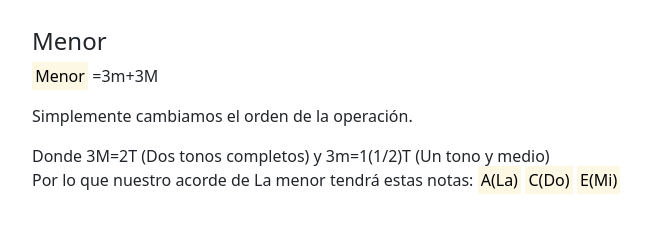
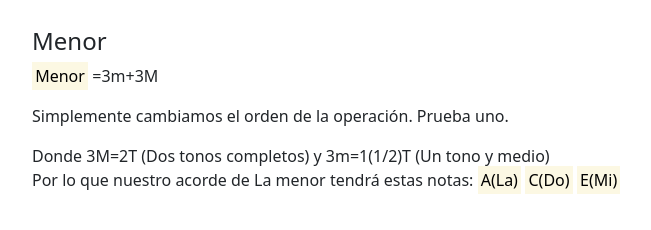
Before and after one commit to abrunooo/WebSite, a Flask app: page /musica in a window 1280 px wide. Shown: the part 443-673 px from the top of the page, without its empty margins (152-803 px from the left). Run offline with Flask 2, Linux system fonts and the light colour scheme.

Commit message:
Modificado

```diff
--- a/templates/musica.html
+++ b/templates/musica.html
@@ -27,7 +27,7 @@
            <h4>Menor</h4>
            <p>
                <mark>Menor</mark> =3m+3M<br>
-               <p>Simplemente cambiamos el orden de la operación.  </p>
+               <p>Simplemente cambiamos el orden de la operación. Prueba uno. </p>
                Donde 3M=2T (Dos tonos completos) y 3m=1(1/2)T (Un tono y medio)<br>
                Por lo que nuestro acorde de La menor tendrá estas notas: <mark>A(La)</mark> <mark>C(Do)</mark> <mark>E(Mi)</mark>
            </p><br>
```
